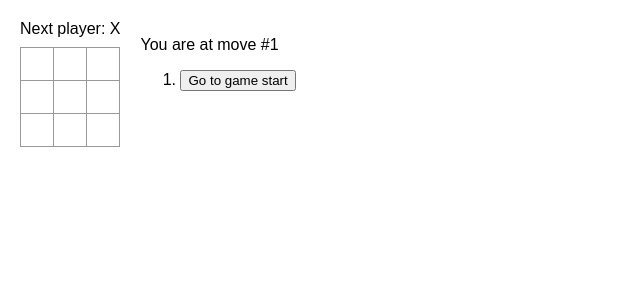
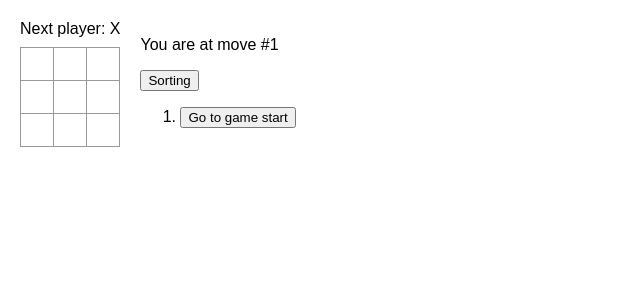
Before and after one commit to Fangtasy-168/Learning-React, a React app in the folder Tic-Tac-Toe Tutorial/: page / in a window 1280 px wide. Shown: the top 300 px of the page, without its empty margins (0-640 px from the left). Built offline with nearby package versions, Linux system fonts and the light colour scheme.

Commit message:
Ascending/Decending Feature
added an button to sort/organize the time-traveling buttons to display
either in Ascending(default) or Decending when clicked.

```diff
--- a/Tic-Tac-Toe Tutorial/src/App.js
+++ b/Tic-Tac-Toe Tutorial/src/App.js
@@ -60,9 +60,9 @@ function Board({ xIsNext, squares, onPlay }) { // added the properties the funct
     </>
   )
 }
-function Info({ history, onJump }) {
+function Info({ history, onJump, ascend, sort }) {
+
   let turn = history.length
-  console.log(turn)
   const moves = history.map((squares, move) => {
     let description
     let syntax
@@ -80,11 +80,13 @@ function Info({ history, onJump }) {
       </li>
     )
   })
+  let sorted = ascend ? moves : moves.reverse()
 
   return (
     <>
       <p>{'You are at move #' + turn}</p>
-      <ol>{moves}</ol>
+      <button onClick={sort}>Sorting</button>
+      <ol>{sorted}</ol>
     </>
   )
 }
@@ -94,6 +96,7 @@ export default function Game() {
   const [currentMove, setCurrentMove] = useState(0)
   const xIsNext = currentMove % 2 === 0
   const currentSquares = history[currentMove] // current or currently selected move will be displayed
+  const [ascending, setAscending] = useState(true)
 
 
   function handleplay(nextSquares) {
@@ -106,6 +109,10 @@ export default function Game() {
     setCurrentMove(nextMove)
   }
 
+  function sorting() {
+    setAscending(!ascending)
+  }
+
 
   return (
     <div className="game">
@@ -113,7 +120,7 @@ export default function Game() {
         <Board xIsNext={xIsNext} squares={currentSquares} onPlay={handleplay} />
       </div>
       <div className="game-info">
-        <Info history={history} onJump={jumpTo} />
+        <Info history={history} onJump={jumpTo} ascend={ascending} sort={sorting} />
       </div>
     </div>
   )
```
